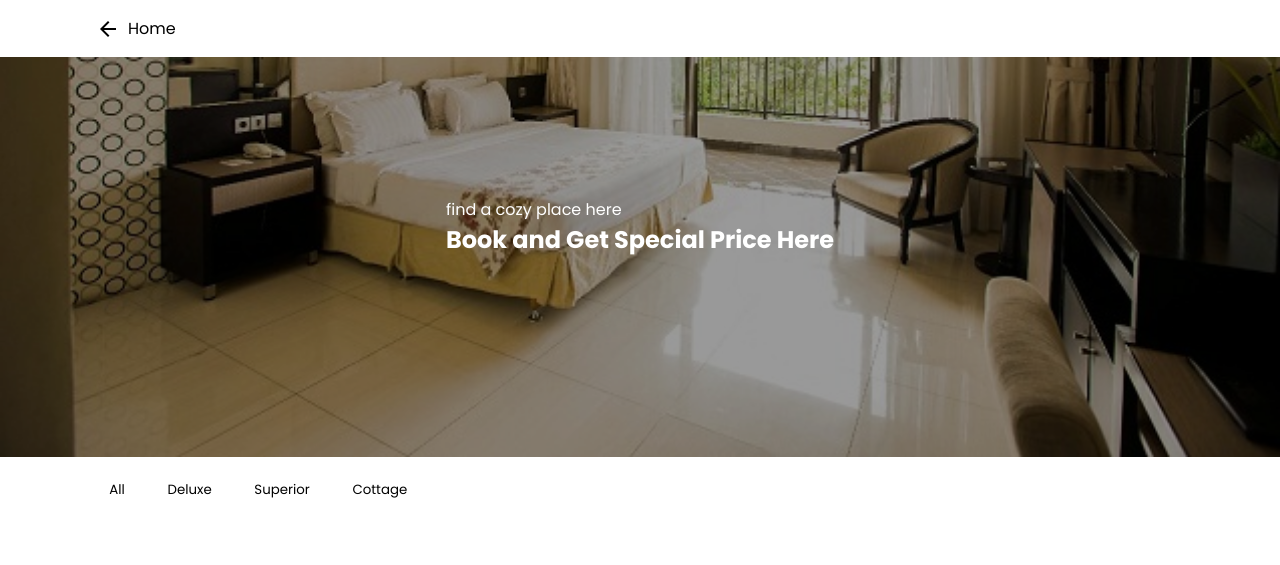
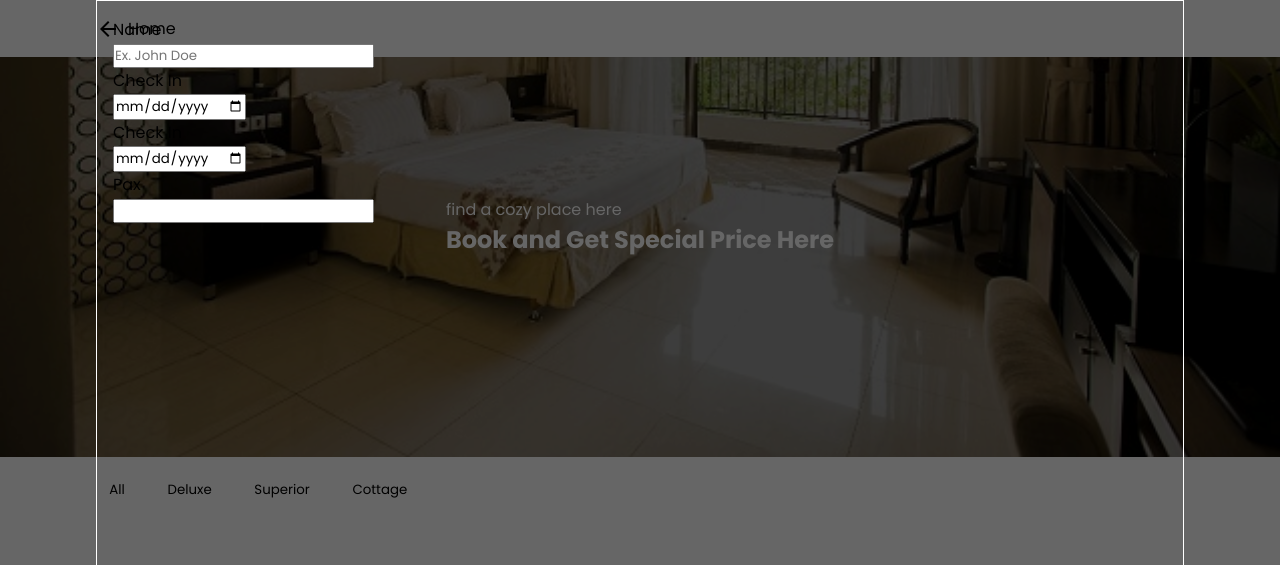
Before and after one commit to uiuxkimabe/booking-grandussu, a plain HTML site: page index.html in a window 1280 px wide. Shown: the top 565 px of the page. Drawn offline with nearby package versions, Linux system fonts and the light colour scheme.

Commit message:
add pop up form booking

```diff
--- a/index.html
+++ b/index.html
@@ -799,6 +799,31 @@
      </section>
     <!-- End Rooms -->
     <!-- Booking Popup -->
+    <section id="popupBooking">
+      <div class="container">
+        <div class="row d-flex">
+          <form>
+            <label for="name" id="name">
+              <p>Name</p>
+              <input type="text" name="name" placeholder="Ex. John Doe">
+            </label>
+            <label for="date" id="checkIn">
+              <p>Check In</p>
+              <input type="date" name="date" id="dateIn">
+            </label>
+            <label for="date" id="checkOut">
+              <p>Check In</p>
+              <input type="date" name="date" id="dateOut">
+            </label>
+            <label for="pax" id="pax">
+              <p>Pax</p>
+              <input type="number" name="pax" id="guestQty">
+            </label>
+          </form>
+        </div>
+      </div>
+    </section>
+    <!-- End Booking Popup -->
 
     <!-- 👇 javascript code file 👇 -->
     <script src="./src/js/index.js"></script>
--- a/src/js/index.js
+++ b/src/js/index.js
@@ -25,7 +25,7 @@ const swiper = new Swiper('.swiper', {
 });
 
 // cluster price
-const typeCluster = ["standard","deluxe","superior","cottage"]
+const cardRooms = document.querySelectorAll('.card')
 const bookingBtn = document.querySelectorAll('#rooms .price button')
 
 bookingBtn.forEach(element => {
--- a/src/style/global.css
+++ b/src/style/global.css
@@ -251,6 +251,27 @@ nav a {
 
 /* End Rooms */
 
+/* popupBooking */
+
+#popupBooking {
+  position: fixed;
+  top: 0;
+  left: 0;
+  z-index: 999;
+  width: 100%;
+  height: 100vh;
+  background: rgba(0,0,0,.6);
+}
+
+#popupBooking .row {
+  justify-content: flex-start;
+  align-items: flex-start;
+  padding: 1em;
+  border: 1px solid white;
+}
+
+/* End popupBooking */
+
 
 
 /* Responsive */
```
